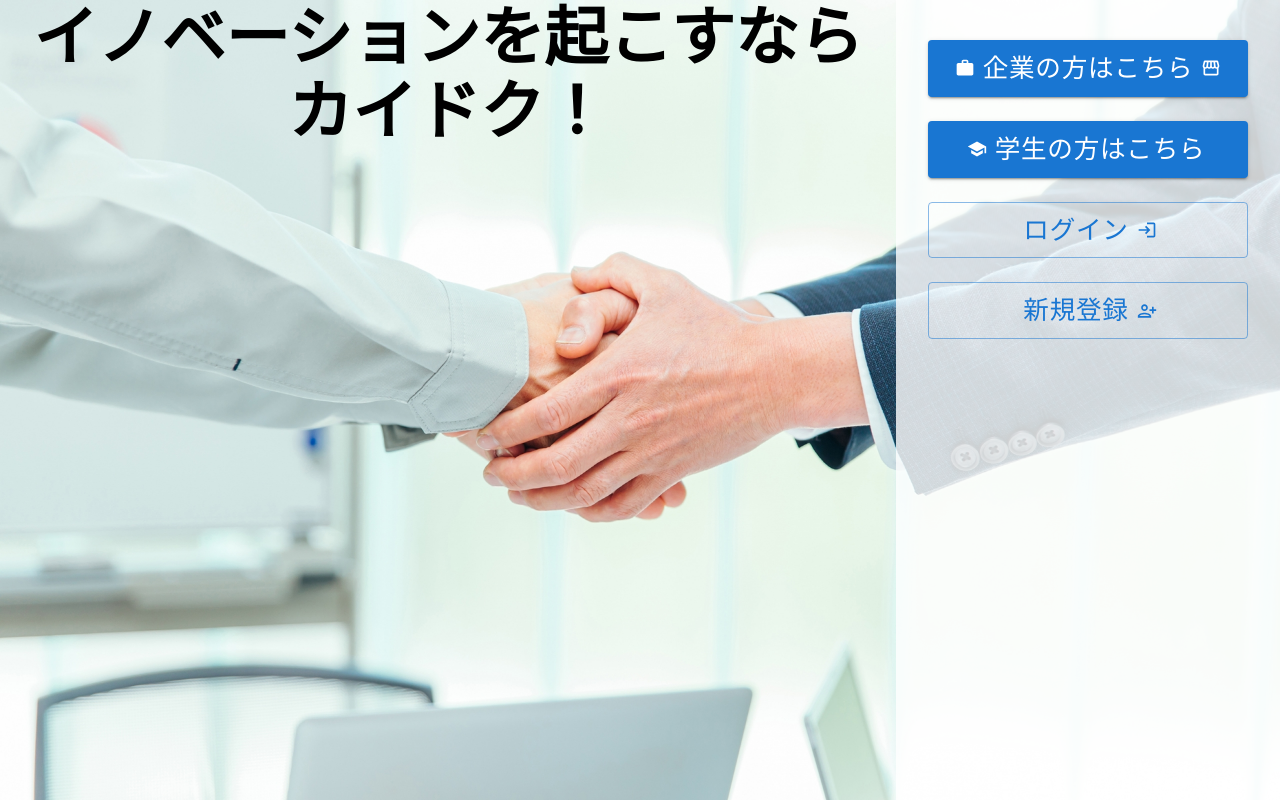
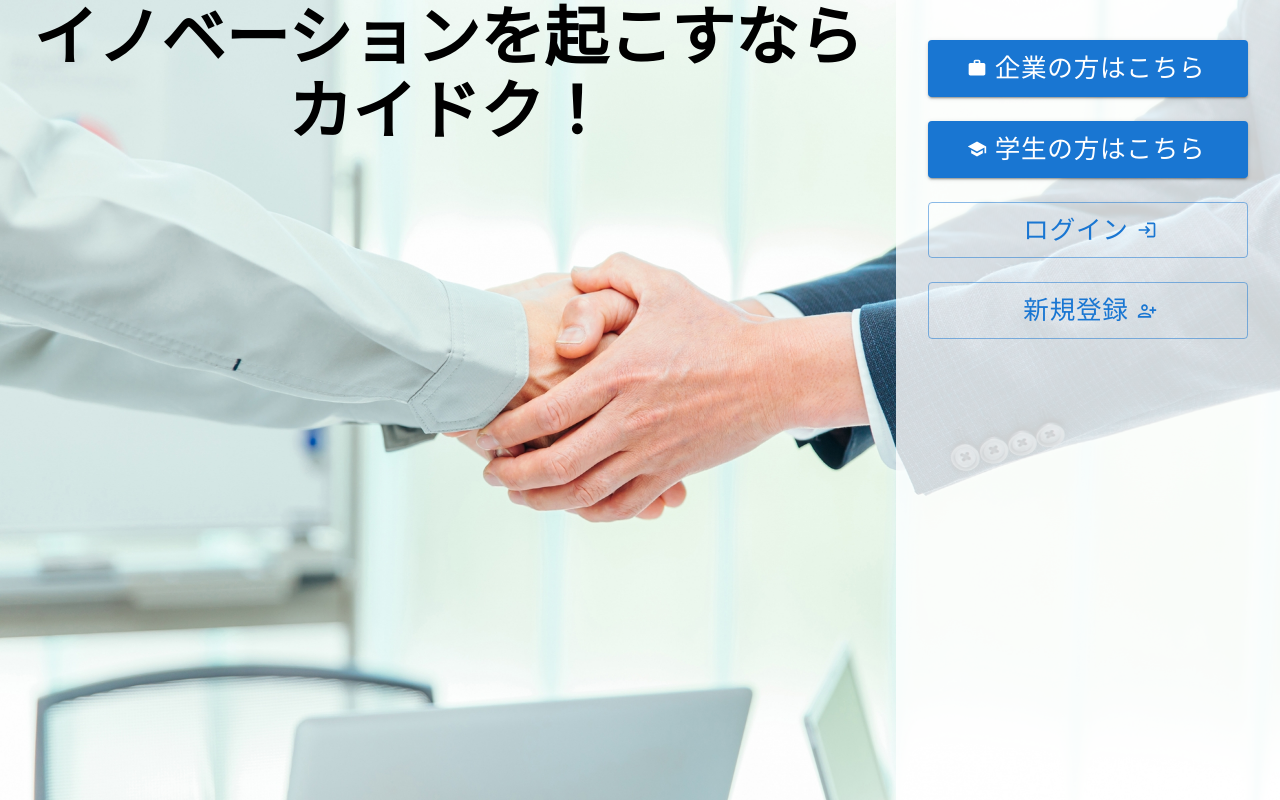
Before and after one commit to yui666a/m_bip-kanazawa, a Next.js app: page / in a window 1280 px wide. Built offline with nearby package versions, Linux system fonts and the light colour scheme.

Commit message:
endIconを削除

```diff
--- a/pages/index.tsx
+++ b/pages/index.tsx
@@ -65,7 +65,7 @@
               <Button
                 variant="contained"
                 startIcon={<WorkIcon />}
-                endIcon={<StorefrontIcon />}
+                // endIcon={<StorefrontIcon />}
                 onClick={() => Router.push("/company")}
                 fullWidth
                 style={{ fontSize: "1.6rem" }}
```
